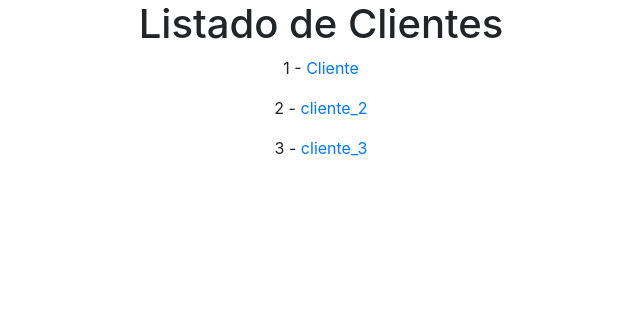
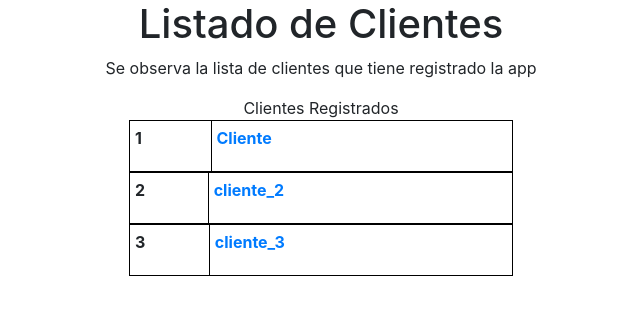
Before and after one commit to milagrosparicanaza/Laboratorio-IHC-Proyecto-Final-, a Django app: page /clientes/ in a window 1280 px wide. Shown: the top 315 px of the page, without its empty margins (319-959 px from the left). Run offline with Django 3.2, Linux system fonts and the light colour scheme; data comes from the database, SQL or seed files in the repository; lists and menus that the app fills with data are empty; some libraries are stand-ins or nearby versions.

Commit message:
archivo modificado para aplicar estilos, colocar la lista de clientes en una tabla

```diff
--- a/cliente/templates/cliente/cliente_list.html
+++ b/cliente/templates/cliente/cliente_list.html
@@ -4,10 +4,36 @@
 {% endblock %}
 {% block body %}
 <h1> Listado de Clientes </h1>
+<p>Se observa la lista de clientes que tiene registrado la app</p>
+<caption> Clientes Registrados</caption>
 {% for instance in object_list %}
-  <p>
-    {{ instance.id }} -
-    <a href='{{ instance.get_absolute_url }}'>{{ instance.user.username }}</a>
-  </p>
+<table>
+  <style>
+    table, th, td {
+  border: 1px solid black;
+  border-collapse: collapse;
+  padding: 5px;
+}
+    th{
+      text-align: left;
+    }
+    table{
+      border-spacing: 2px;
+      width: 30%;
+      margin: 0 auto;
+    }
+  </style>
+  <tr>
+    <th>
+      <p> {{ instance.id }} </p>
+
+    </th>
+    <th><p>
+
+      <a href='{{ instance.get_absolute_url }}'>{{ instance.user.username }}</a>
+    </p></th>
+  </tr>
+
+</table>
 {% endfor %}
 {% endblock %}
```
